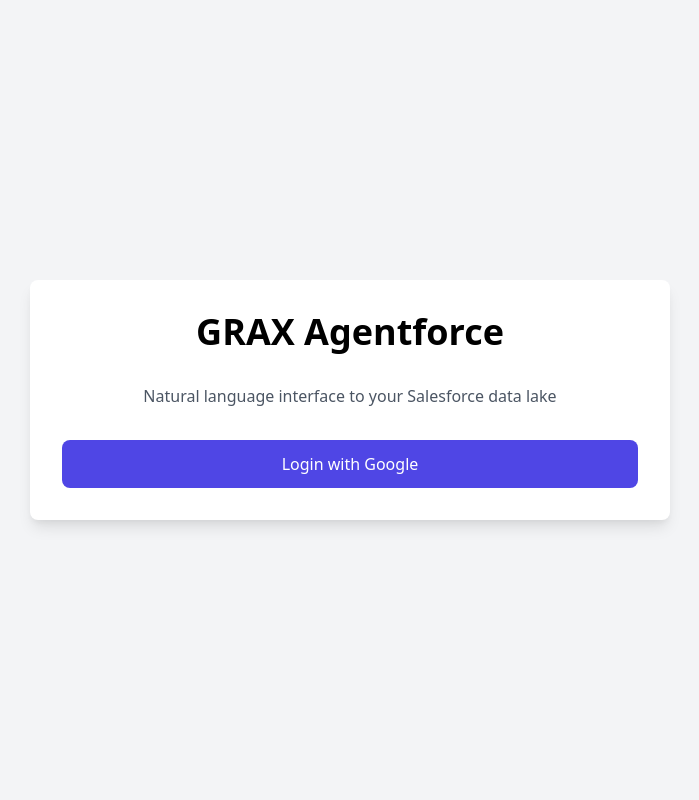
After one commit to graxinc/heroku-agentforce-grax, a Flask app: page / in a window 1280 px wide. The commit adds this page. Shown: the whole page, without its empty margins (290-989 px from the left). Run offline with Flask 3, Linux system fonts and the light colour scheme; parts of the project's set-up code (start-up, migrations or seed data) failed here and were passed over.

Commit message:
google oauth login support

```diff
--- a/app.py
+++ b/app.py
@@ -15,7 +15,7 @@
 from dotenv import load_dotenv
 load_dotenv()
 
-from flask import Flask, jsonify, request, make_response, render_template
+from flask import Flask, jsonify, request, make_response, render_template, redirect, url_for, session
 from flask_httpauth import HTTPBasicAuth
 from flask_restx import Api, Resource, fields
 from werkzeug.security import generate_password_hash, check_password_hash
@@ -23,12 +23,25 @@
 from sqlalchemy import create_engine
 from sqlalchemy.orm import scoped_session, sessionmaker
 from models import Base, Interaction
+from flask_login import login_required
+from oauthlib.oauth2 import WebApplicationClient
+import requests
+import json
+from functools import wraps
 
 app = Flask(__name__)
+app.secret_key = os.environ.get("SECRET_KEY", "dev")
+
+@app.route('/')
+def home():
+    return render_template('home.html')
+
+# Move Swagger UI to /api/
 api = Api(app,
           title='GRAX Agentforce Action',
           description="GRAX Agentforce Action example",
-          version='0.1.0'
+          version='0.1.0',
+          doc='/api/'  # This moves Swagger UI to /api/
           )
 
 auth = HTTPBasicAuth()
@@ -111,6 +124,70 @@
 db_session = scoped_session(sessionmaker(bind=engine))
 Base.metadata.create_all(bind=engine)
 
+# OAuth 2 client setup
+GOOGLE_CLIENT_ID = os.environ.get("GOOGLE_CLIENT_ID", None)
+GOOGLE_CLIENT_SECRET = os.environ.get("GOOGLE_CLIENT_SECRET", None)
+GOOGLE_DISCOVERY_URL = "https://accounts.google.com/.well-known/openid-configuration"
+
+# OAuth setup
+app.secret_key = os.environ.get("SECRET_KEY", "dev")
+client = WebApplicationClient(GOOGLE_CLIENT_ID)
+
+def is_google_authenticated():
+    return 'google_authenticated' in session
+
+@app.route("/login")
+def login():
+    google_provider_cfg = requests.get(GOOGLE_DISCOVERY_URL).json()
+    authorization_endpoint = google_provider_cfg["authorization_endpoint"]
+    request_uri = client.prepare_request_uri(
+        authorization_endpoint,
+        redirect_uri=request.base_url + "/callback",
+        scope=["openid", "email"],
+    )
+    return redirect(request_uri)
+
+@app.route("/login/callback")
+def callback():
+    code = request.args.get("code")
+    google_provider_cfg = requests.get(GOOGLE_DISCOVERY_URL).json()
+    token_endpoint = google_provider_cfg["token_endpoint"]
+
+    token_url, headers, body = client.prepare_token_request(
+        token_endpoint,
+        authorization_response=request.url,
+        redirect_url=request.base_url,
+        code=code,
+    )
+    token_response = requests.post(
+        token_url,
+        headers=headers,
+        data=body,
+        auth=(GOOGLE_CLIENT_ID, GOOGLE_CLIENT_SECRET),
+    )
+
+    client.parse_request_body_response(token_response.text)
+
+    # Get user info from Google
+    userinfo_endpoint = google_provider_cfg["userinfo_endpoint"]
+    uri, headers, body = client.add_token(userinfo_endpoint)
+    userinfo_response = requests.get(uri, headers=headers, data=body)
+
+    if userinfo_response.json().get("email_verified"):
+        session['google_authenticated'] = True
+        session['user_email'] = userinfo_response.json()["email"]
+        return redirect(url_for("list_interactions"))
+    else:
+        return "User email not verified by Google.", 400
+
+def login_required(f):
+    @wraps(f)
+    def decorated_function(*args, **kwargs):
+        if not is_google_authenticated():
+            return redirect(url_for('login'))
+        return f(*args, **kwargs)
+    return decorated_function
+
 @api.route('/query')
 class Process(Resource):
     """
@@ -165,18 +242,19 @@
     except Exception as e:
         return f"Error: {str(e)}", 500
 
-# Add list view
+# Update the UI routes to use our simplified login_required
 @app.route('/interactions')
-@auth.login_required
+@login_required
 def list_interactions():
     interactions = db_session.query(Interaction)\
         .order_by(Interaction.created_at.desc())\
         .all()
-    return render_template('list.html', interactions=interactions)
+    return render_template('list.html',
+                         interactions=interactions,
+                         user_email=session.get('user_email'))
 
-# Add detail view
 @app.route('/interactions/<int:id>')
-@auth.login_required
+@login_required
 def view_interaction(id):
     interaction = db_session.query(Interaction).get(id)
     if not interaction:
@@ -184,12 +262,14 @@
     return render_template('dashboard.html',
                          query=interaction.query,
                          response=interaction.response,
-                         logs=interaction.logs)
+                         logs=interaction.logs,
+                         user_email=session.get('user_email'))
 
 # Cleanup
 @app.teardown_appcontext
 def shutdown_session(exception=None):
     db_session.remove()
+
 
 if __name__ == '__main__':
     """
--- a/models.py
+++ b/models.py
@@ -1,5 +1,5 @@
 from datetime import datetime, UTC
-from sqlalchemy import Column, Integer, String, DateTime, Text, JSON
+from sqlalchemy import Column, Integer, Text, DateTime, JSON
 from sqlalchemy.ext.declarative import declarative_base
 
 Base = declarative_base()
@@ -10,5 +10,5 @@
     id = Column(Integer, primary_key=True)
     query = Column(Text, nullable=False)
     response = Column(Text, nullable=False)
-    logs = Column(JSON, nullable=False)  # Store the full log structure
+    logs = Column(JSON, nullable=False)
     created_at = Column(DateTime, default=lambda: datetime.now(UTC))
--- /dev/null
+++ b/templates/home.html
@@ -0,0 +1,37 @@
+<!DOCTYPE html>
+<html>
+<head>
+    <title>GRAX Agentforce</title>
+    <link href="https://cdn.jsdelivr.net/npm/tailwindcss@2.2.19/dist/tailwind.min.css" rel="stylesheet">
+</head>
+<body class="bg-gray-100">
+    <div class="min-h-screen flex flex-col items-center justify-center">
+        <div class="max-w-2xl w-full px-4">
+            <div class="bg-white rounded-lg shadow-lg p-8">
+                <h1 class="text-4xl font-bold text-center mb-8">GRAX Agentforce</h1>
+
+                <p class="text-gray-600 text-center mb-8">
+                    Natural language interface to your Salesforce data lake
+                </p>
+
+                <div class="space-y-4">
+                    {% if user_email %}
+                        <div class="text-center text-gray-600 mb-4">
+                            Logged in as {{ user_email }}
+                        </div>
+                        <a href="{{ url_for('list_interactions') }}"
+                           class="block w-full bg-indigo-600 text-white text-center py-3 px-4 rounded-lg hover:bg-indigo-700 transition-colors">
+                            View Interactions
+                        </a>
+                    {% else %}
+                        <a href="{{ url_for('login') }}"
+                           class="block w-full bg-indigo-600 text-white text-center py-3 px-4 rounded-lg hover:bg-indigo-700 transition-colors">
+                            Login with Google
+                        </a>
+                    {% endif %}
+                </div>
+            </div>
+        </div>
+    </div>
+</body>
+</html>
```
Also changed, not shown: templates/list.html (+10 -1 lines), README.md.
